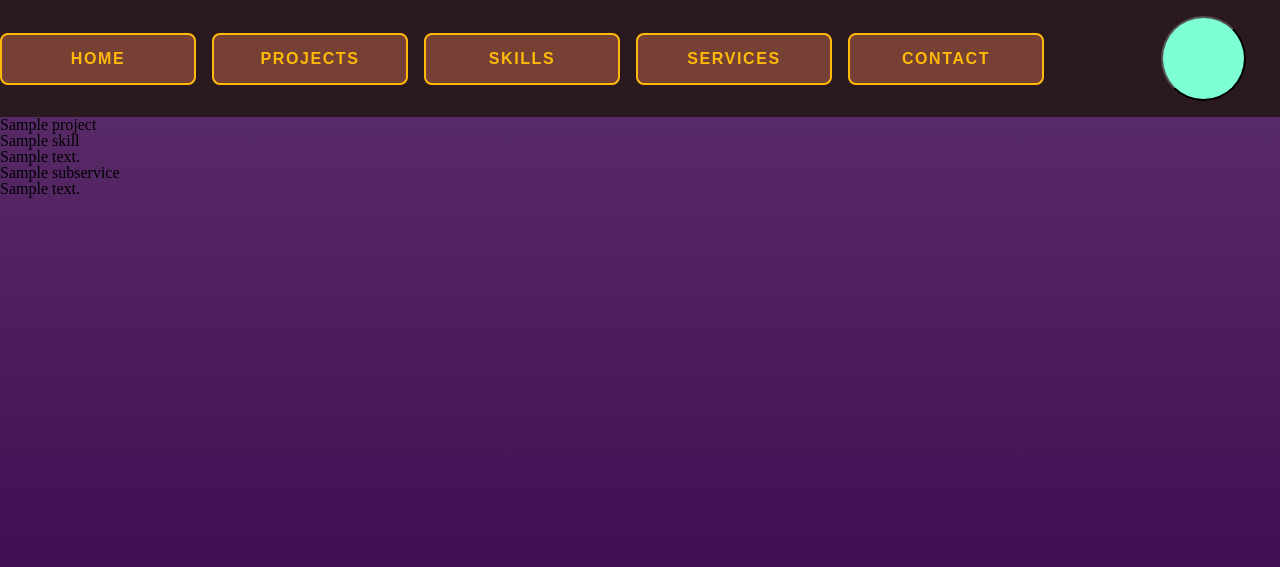
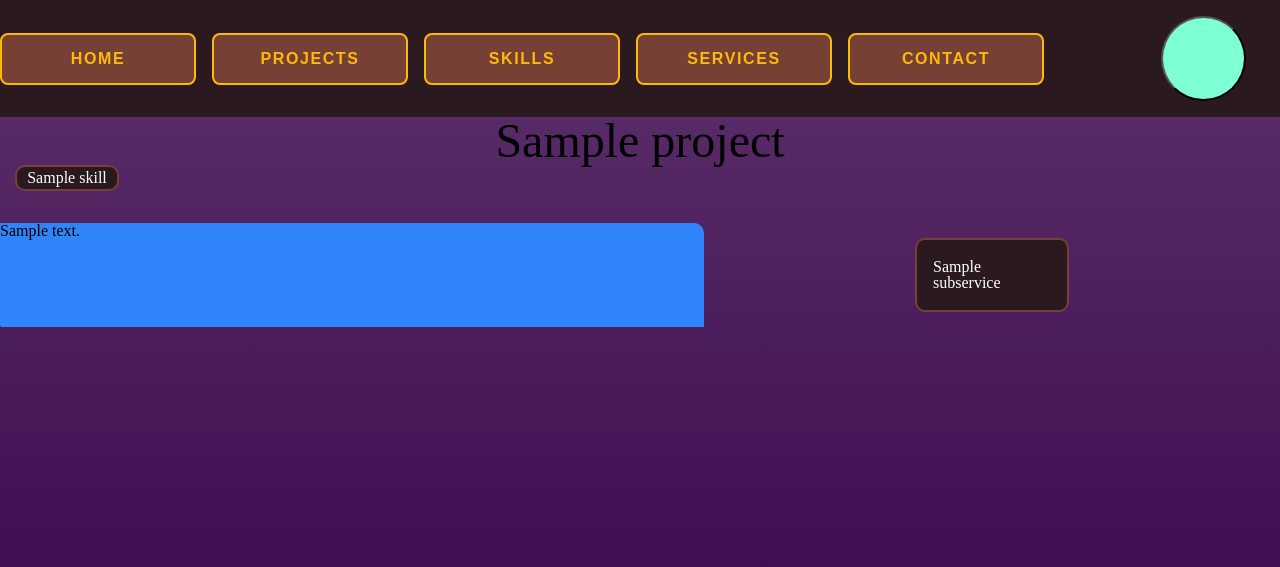
Before and after one commit to JorgeSaicoski/django-sarkis.dev, a Django app: template sarkis/website/templates/website/project.html in a window 1280 px wide. Shown: the top 567 px of the page. Run offline with Django 4.2, Linux system fonts and the light colour scheme; the template is opened without the code that fills it: values that come from a table or form of the project are taken from there, others are empty; tables that the repository leaves empty hold one stand-in row (values such as "Sample post").

Commit message:
project open and close skill info

```diff
--- a/sarkis/static/css/main.css
+++ b/sarkis/static/css/main.css
@@ -195,6 +195,37 @@ nav ul li:hover span:nth-child(4) {
   padding: 0.5em;
   color: black;
 }
+.title-page {
+  width: 100%;
+  display: flex;
+  flex-direction: column;
+  justify-content: center;
+  align-items: center;
+  flex-wrap: wrap;
+}
+.title-page h3 {
+  font-size: 3em;
+}
+.title-page-itens {
+  display: flex;
+  flex-direction: row;
+  justify-content: flex-start;
+  width: 100%;
+}
+.title-page-itens p {
+  padding: 3px 0;
+  width: 100px;
+  background-color: #2A1A1F;
+  border-radius: 10px;
+  text-align: center;
+  margin-left: 15px;
+  color: white;
+  border: 2px #764134 solid;
+}
+.title-page-itens p:hover {
+  border-color: #2A1A1F;
+  background-color: #1AC8ED;
+}
 
 #skills {
   display: flex;
@@ -238,6 +269,55 @@ nav ul li:hover span:nth-child(4) {
   animation-duration: 14s;
   animation-iteration-count: infinite;
   animation-direction: alternate;
+  animation-timing-function: ease-out;
+}
+
+.body-page {
+  display: flex;
+  flex-direction: row;
+  justify-content: space-between;
+  margin: 2em 0;
+}
+.body-page-left {
+  text-align: justify;
+  background-color: #3185FC;
+  border-radius: 0 10px 0 2px;
+  min-width: 55%;
+}
+.body-page-rigth {
+  display: flex;
+  flex-direction: column;
+  flex-grow: 1;
+}
+.body-page-rigth .service {
+  padding: 3px 0;
+  background-color: #2A1A1F;
+  border-radius: 10px;
+  text-align: center;
+  margin: 15px auto;
+  color: white;
+  border: 2px #764134 solid;
+  overflow: hidden;
+  transition: 1s;
+  width: 150px;
+}
+.body-page-rigth .service:hover {
+  border-color: #2A1A1F;
+  background-color: #1AC8ED;
+}
+.body-page-rigth .service-actived {
+  transition: 0.5s;
+  padding: 1em;
+  text-align: justify;
+}
+.body-page-rigth .service-deactived {
+  transition: 0.5s;
+  width: 0px;
+  height: 0px;
+  opacity: 0;
+  animation-name: spin;
+  animation-duration: 3s;
+  animation-iteration-count: 1;
   animation-timing-function: ease-out;
 }
 
--- a/sarkis/static/scss/_style.scss
+++ b/sarkis/static/scss/_style.scss
@@ -206,6 +206,37 @@ nav{
     background: $base-color;
     padding: 0.5em;
     color: black;
+    &-page{
+        width: 100%;
+        display: flex;
+        flex-direction: column;
+        justify-content: center;
+        align-items: center;
+        flex-wrap: wrap;
+        & h3{
+            font-size: 3em;
+        }
+        &-itens{
+            display: flex;
+            flex-direction: row;
+            justify-content: flex-start;
+            width: 100%;
+            & p{
+                padding: 3px 0;
+                width: 100px;
+                background-color: $dark-color;
+                border-radius: 10px;
+                text-align: center;
+                margin-left: 15px;
+                color: white;
+                border: 2px $second-color solid;
+                &:hover{
+                    border-color: $dark-color;
+                    background-color:  $select-color;
+                }
+            }
+        }
+    }
 
 }
 
@@ -256,6 +287,55 @@ nav{
     }
 }
 
+.body-page{
+    display: flex;
+    flex-direction: row;
+    justify-content: space-between;
+    margin: 2em 0;
+    &-left{
+        text-align: justify;
+        background-color: $base-color;
+        border-radius: 0 10px 0 2px;
+        min-width: 55%;
+    }
+    &-rigth{
+        display: flex;
+        flex-direction: column;
+        flex-grow: 1;
+        & .service{
+            padding: 3px 0;
+            background-color: $dark-color;
+            border-radius: 10px;
+            text-align: center;
+            margin: 15px auto;
+            color: white;
+            border: 2px $second-color solid;
+            overflow: hidden;
+            transition: 1s;
+            width: 150px;
+            &:hover{
+                border-color: $dark-color;
+                background-color:  $select-color;
+            }
+            &-actived{
+                transition: 0.5s;
+                padding: 1em;
+                text-align: justify;
+            }
+            &-deactived{
+                transition: 0.5s;
+                width: 0px;
+                height: 0px;
+                opacity: 0;
+                animation-name: spin;
+                animation-duration: 3s;
+                animation-iteration-count: 1;
+                animation-timing-function: ease-out;
+            }
+        }
+    }
+}
+
 
 
 @keyframes spin{
--- a/sarkis/website/templates/website/project.html
+++ b/sarkis/website/templates/website/project.html
@@ -10,23 +10,25 @@
     {% include 'website/navbar.html' %}
     <div class="title-page">
         <h3>{{project.name}}</h3>
+        <div class="title-page-itens">
         {% for skill in skills %}
            <p>{{skill.name}}</p>
         {% endfor %}
+        </div>
     </div>
-    <div>
-        <div>
+    <div class="body-page">
+        <div class="body-page-left">
             <p>{{project.description}}</p>
         </div>
-        <div>
+        <div class="body-page-rigth">
             {% for service in sub_services %}
-            <div>
-                <p>{{service.name}}</p>
-                <p>{{service.description}}</p>
+            <div class="service">
+                <p class="service-actived">{{service.name}}</p>
+                <p class="service-deactived">{{service.description}}</p>
             </div>
             {% endfor %}
         </div>
     </div>
-    <script type="text/javascript" src="{% static 'js/script.js' %}"></script>
+    <script type="text/javascript" src="{% static 'js/project.js' %}"></script>
 </body>
 </html>
```
Also changed, not shown: sarkis/static/js/project.js (added, +28 -0 lines), sarkis/static/js/script.js (deleted), 1 other file.
